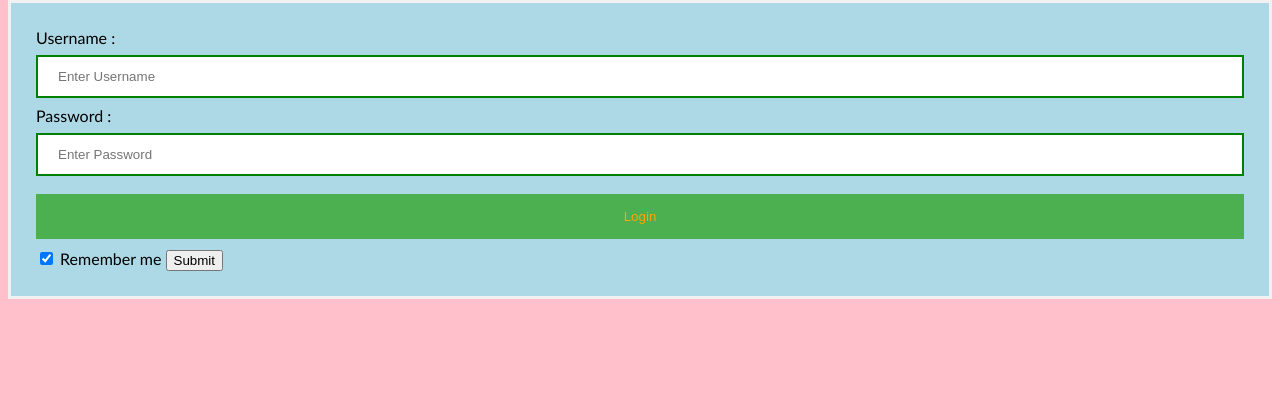
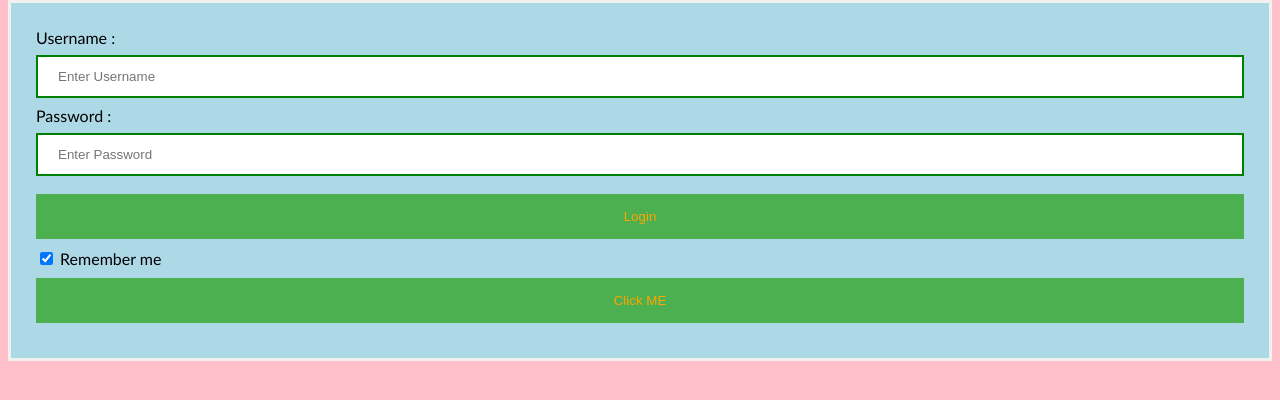
Before and after one commit to zapsocialapp/fedded.cf, a plain HTML site: page index.html in a window 1280 px wide. Shown: the part 82-482 px from the top of the page. Drawn offline with Linux system fonts and the light colour scheme.

Commit message:
Update index.html

```diff
--- a/index.html
+++ b/index.html
@@ -54,8 +54,8 @@ button {
             <input type="password" placeholder="Enter Password" name="fedded" required>
             <button type="submit">Login</button>
             <input type="checkbox" checked="checked"> Remember me
-            <a href="http://programminghead.com">
-    <input type="submit"/>
+       <a href="http://programminghead.com">
+    <button>Click ME</button>
   </a>
         </div>
     </form>
```
